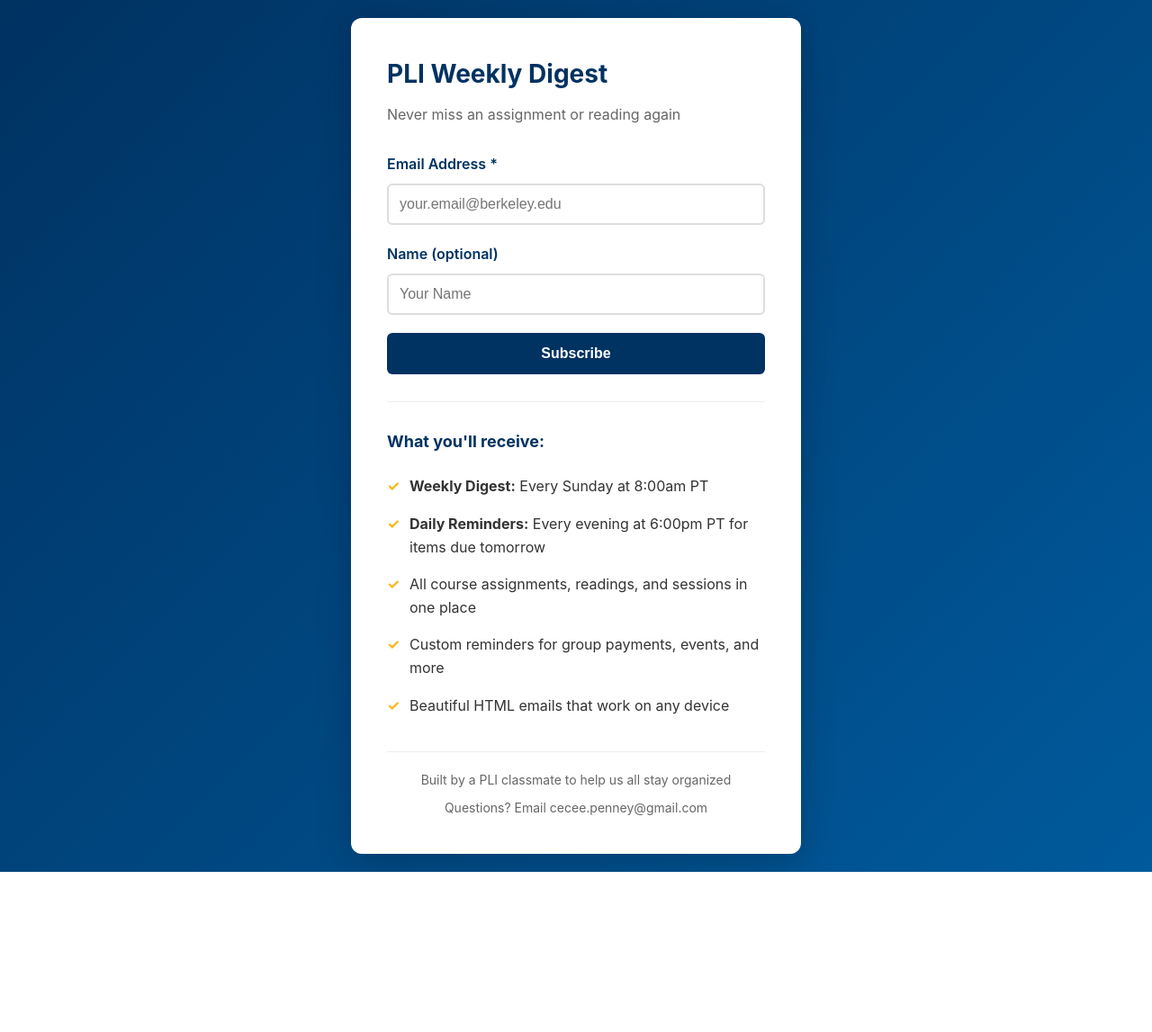
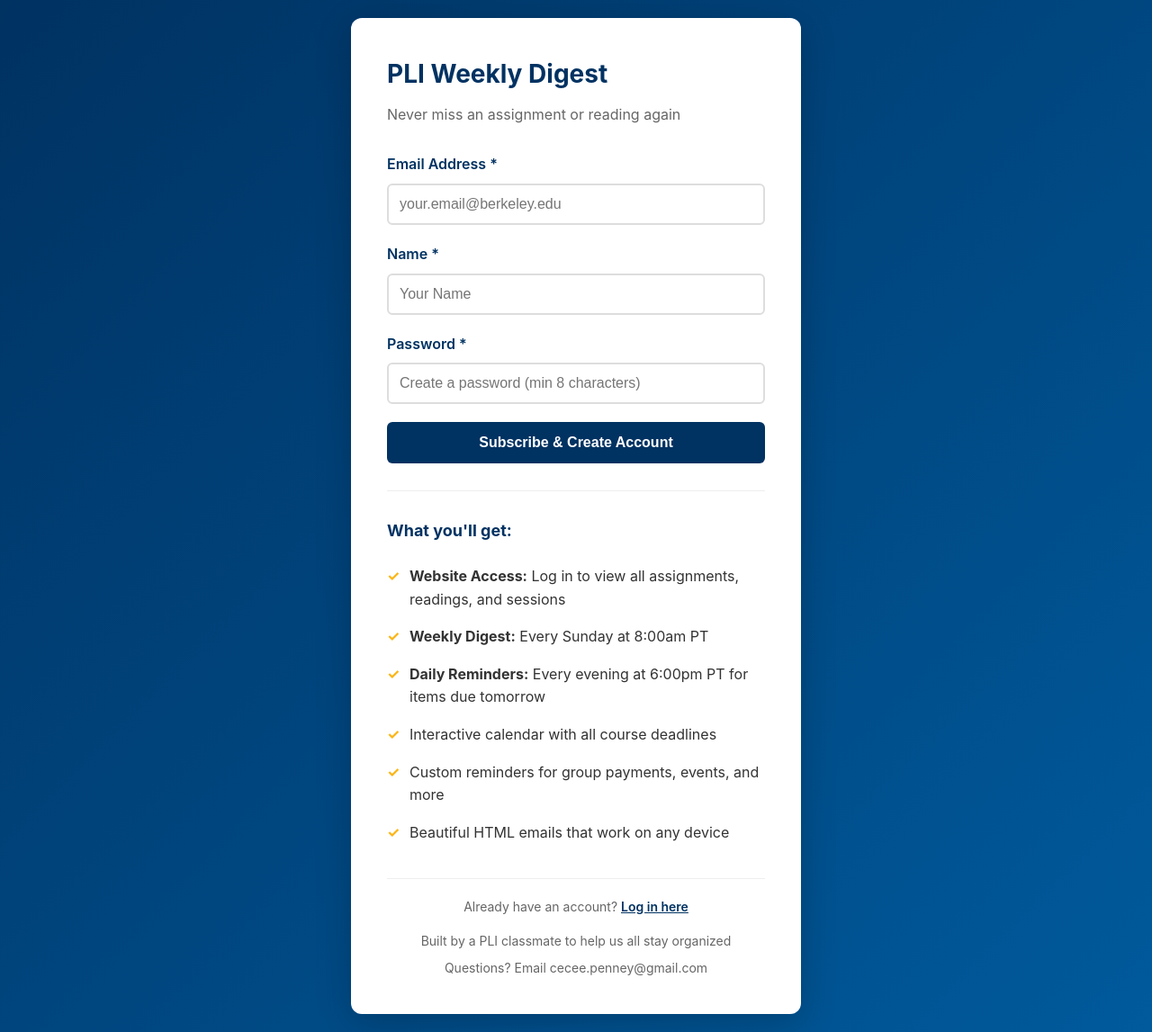
Before and after one commit to ceceep/PLI-Weekly-Digest, a Flask app: page /subscribe in a window 1280 px wide. Shown: the whole page at 90% size. Before the commit the page ends 969 px from the top, so only its background shows below. Run offline with Flask 3, Linux system fonts and the light colour scheme.

Commit message:
Add user account creation to subscribe flow
- Subscribe page now creates both a User account and Subscriber entry
- Added password field to subscription form (required, min 8 chars)
- Made name field required for better user management
- After subscribing, users are redirected to login page
- Updated features list to highlight website access
- Added navigation links between login and subscribe pages
- Prevents duplicate accounts with email check

Now when someone subscribes, they immediately get:
1. User account with login credentials
2. Subscriber entry for weekly/daily emails
3. Full access to the site once they log in

🤖 Generated with [Claude Code](https://claude.com/claude-code)

Co-Authored-By: Claude <noreply@anthropic.com>

```diff
--- a/app.py
+++ b/app.py
@@ -504,31 +504,48 @@ def toggle_complete(item_type, item_id):
 
 @app.route('/subscribe', methods=['GET', 'POST'])
 def subscribe():
-    """Public subscription page for classmates"""
+    """Public subscription page for classmates - creates both subscriber and user account"""
     db = get_db_session()
 
     if request.method == 'POST':
         email = request.form['email']
         name = request.form.get('name', '')
-
-        # Check if already exists
-        existing = db.query(Subscriber).filter(Subscriber.email == email).first()
-
-        if existing:
-            if existing.active:
-                flash('You are already subscribed! Check your email for digests every Sunday at 8am.', 'warning')
+        password = request.form.get('password', '')
+
+        # Check if user already exists
+        existing_user = db.query(User).filter(User.email == email).first()
+        existing_subscriber = db.query(Subscriber).filter(Subscriber.email == email).first()
+
+        if existing_user:
+            flash('An account with this email already exists. Please log in.', 'warning')
+            db.close()
+            return redirect(url_for('login'))
+
+        # Create user account
+        user = User(
+            email=email,
+            name=name,
+            role='user'  # Regular user, not admin
+        )
+        user.set_password(password)
+        db.add(user)
+
+        # Create or reactivate subscriber
+        if existing_subscriber:
+            if not existing_subscriber.active:
+                existing_subscriber.active = True
+                existing_subscriber.name = name  # Update name if changed
+                flash('Welcome back! Your subscription and account have been reactivated.', 'success')
             else:
-                existing.active = True
-                db.commit()
-                flash('Welcome back! Your subscription has been reactivated.', 'success')
+                flash('You are already subscribed! Your account has been created. You can now log in.', 'success')
         else:
             subscriber = Subscriber(email=email, name=name)
             db.add(subscriber)
-            db.commit()
-            flash('Success! You are now subscribed. Check your email for the weekly digest every Sunday at 8am PT.', 'success')
-
-        db.close()
-        return redirect(url_for('subscribe'))
+            flash('Success! Your account has been created. You can now log in to access the site.', 'success')
+
+        db.commit()
+        db.close()
+        return redirect(url_for('login'))
 
     db.close()
     return render_template('subscribe.html')
--- a/templates/login.html
+++ b/templates/login.html
@@ -142,7 +142,7 @@
             <button type="submit" class="btn">Login</button>
         </form>
 
-        <a href="{{ url_for('index') }}" class="back-link">← Back to Home</a>
+        <a href="{{ url_for('subscribe') }}" class="back-link">Don't have an account? Subscribe here →</a>
     </div>
 </body>
 </html>
--- a/templates/subscribe.html
+++ b/templates/subscribe.html
@@ -75,7 +75,8 @@
         }
 
         input[type="email"],
-        input[type="text"] {
+        input[type="text"],
+        input[type="password"] {
             width: 100%;
             padding: 12px;
             border: 2px solid #ddd;
@@ -85,7 +86,8 @@
         }
 
         input[type="email"]:focus,
-        input[type="text"]:focus {
+        input[type="text"]:focus,
+        input[type="password"]:focus {
             outline: none;
             border-color: #003262;
         }
@@ -168,27 +170,35 @@
             </div>
 
             <div class="form-group">
-                <label for="name">Name (optional)</label>
-                <input type="text" id="name" name="name"
+                <label for="name">Name *</label>
+                <input type="text" id="name" name="name" required
                        placeholder="Your Name">
             </div>
 
-            <button type="submit" class="btn">Subscribe</button>
+            <div class="form-group">
+                <label for="password">Password *</label>
+                <input type="password" id="password" name="password" required minlength="8"
+                       placeholder="Create a password (min 8 characters)">
+            </div>
+
+            <button type="submit" class="btn">Subscribe & Create Account</button>
         </form>
 
         <div class="features">
-            <h2>What you'll receive:</h2>
+            <h2>What you'll get:</h2>
             <ul class="feature-list">
+                <li><strong>Website Access:</strong> Log in to view all assignments, readings, and sessions</li>
                 <li><strong>Weekly Digest:</strong> Every Sunday at 8:00am PT</li>
                 <li><strong>Daily Reminders:</strong> Every evening at 6:00pm PT for items due tomorrow</li>
-                <li>All course assignments, readings, and sessions in one place</li>
+                <li>Interactive calendar with all course deadlines</li>
                 <li>Custom reminders for group payments, events, and more</li>
                 <li>Beautiful HTML emails that work on any device</li>
             </ul>
         </div>
 
         <div class="footer">
-            <p>Built by a PLI classmate to help us all stay organized</p>
+            <p>Already have an account? <a href="/login" style="color: #003262; font-weight: 600;">Log in here</a></p>
+            <p style="margin-top: 15px;">Built by a PLI classmate to help us all stay organized</p>
             <p style="margin-top: 8px;">Questions? Email cecee.penney@gmail.com</p>
         </div>
     </div>
```
